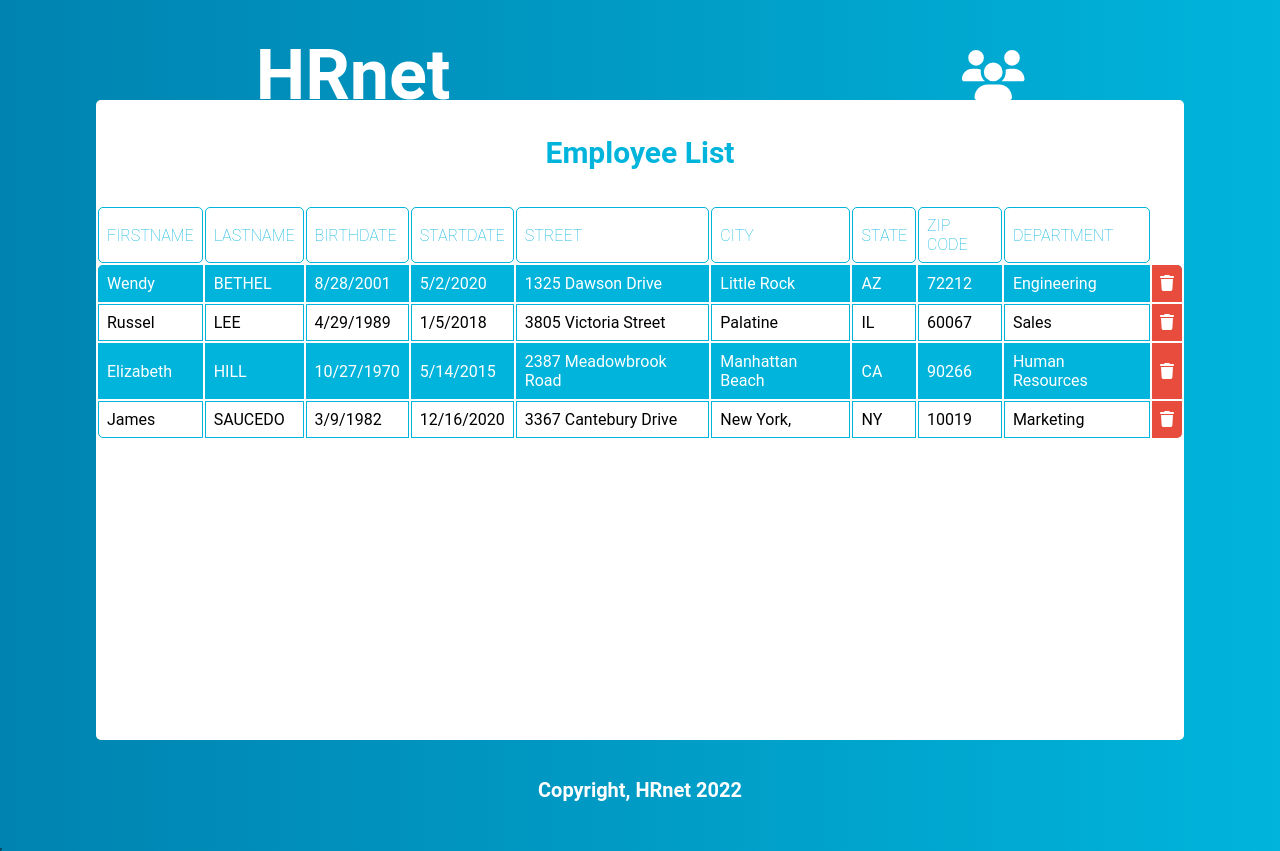
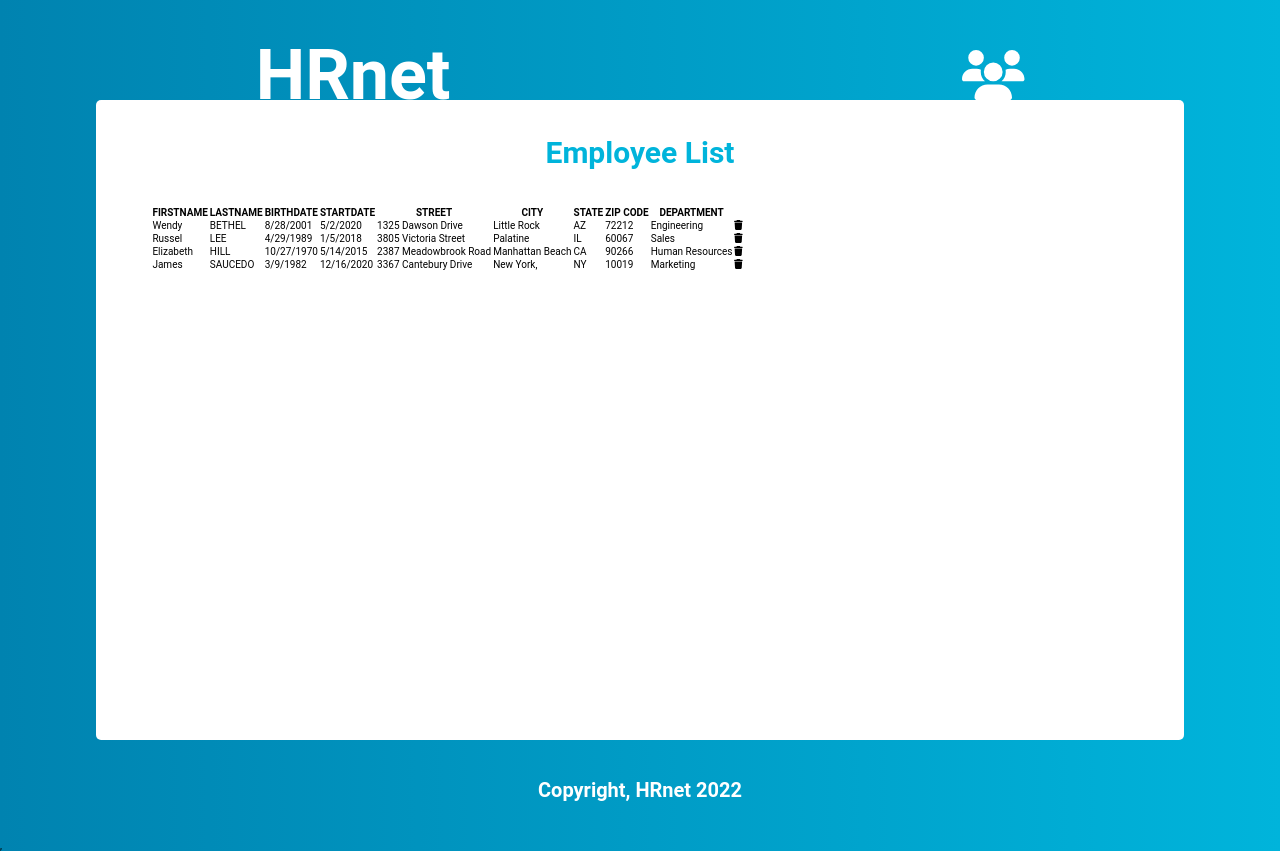
Before and after one commit to PingrisAlexis/HRnet-part1, a React (Create React App) app: page /employee-list in a window 1280 px wide. Built offline with nearby package versions, Linux system fonts and the light colour scheme.

Commit message:
Optimize

```diff
--- a/src/components/employee-table/EmployeeTable.module.scss
+++ b/src/components/employee-table/EmployeeTable.module.scss
@@ -1,39 +1,4 @@
 .employee_table_container {
   overflow-x:auto;
-  width: 100%;
-  table {
-     margin: auto;
-    thead th {
-      border-radius: 0.5rem;
-      border: 0.1rem solid var(--primary-color);
-    }
-    th, td {
-      text-align: left;
-      padding: 0.8rem;
-      font-size: 1.6rem;
-    }
-    th {
-      color: var(--primary-color);
-      font-weight: lighter;
-    }
-    tbody > tr:nth-child(odd) {
-      background: var(--primary-color);
-      color: white;
-    }
-    thead > tr > th:last-child {
-      border-style: none;
-    }
-    tbody > tr >td:last-child {
-      background-color: #e74c3c;
-      cursor: pointer;
-      color: white;
-      border: #e74c3c;
-      text-align: center;
-    }
-    td { border: 0.1rem solid var(--primary-color); }
-    tr:first-child td:first-child { border-top-left-radius: 0.5rem; }
-    tr:first-child td:last-child { border-top-right-radius: 0.5rem; }
-    tr:last-child td:first-child { border-bottom-left-radius: 0.5rem; }
-    tr:last-child td:last-child { border-bottom-right-radius: 0.5rem; }
-  }
+  width: 90%;
 }
```
